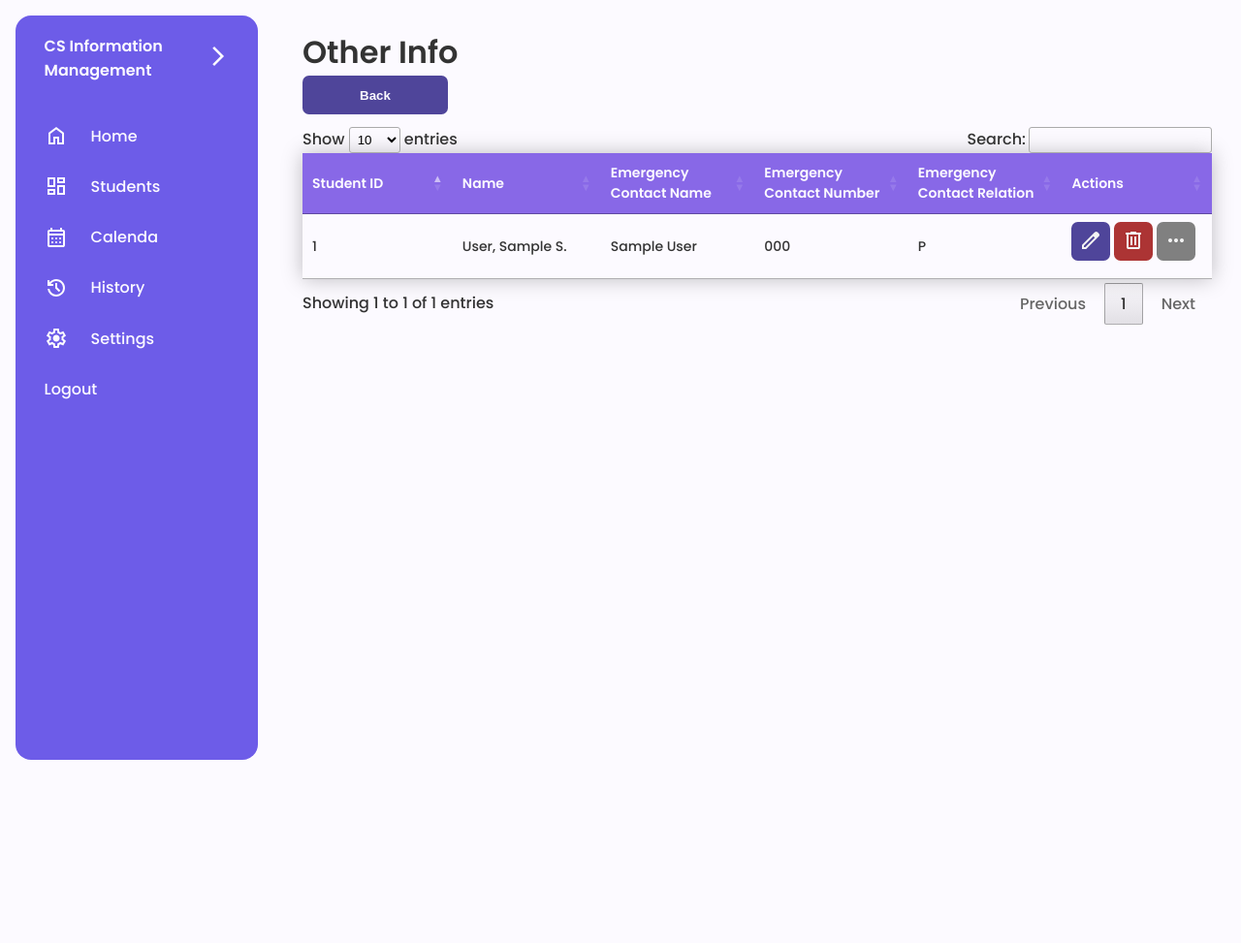
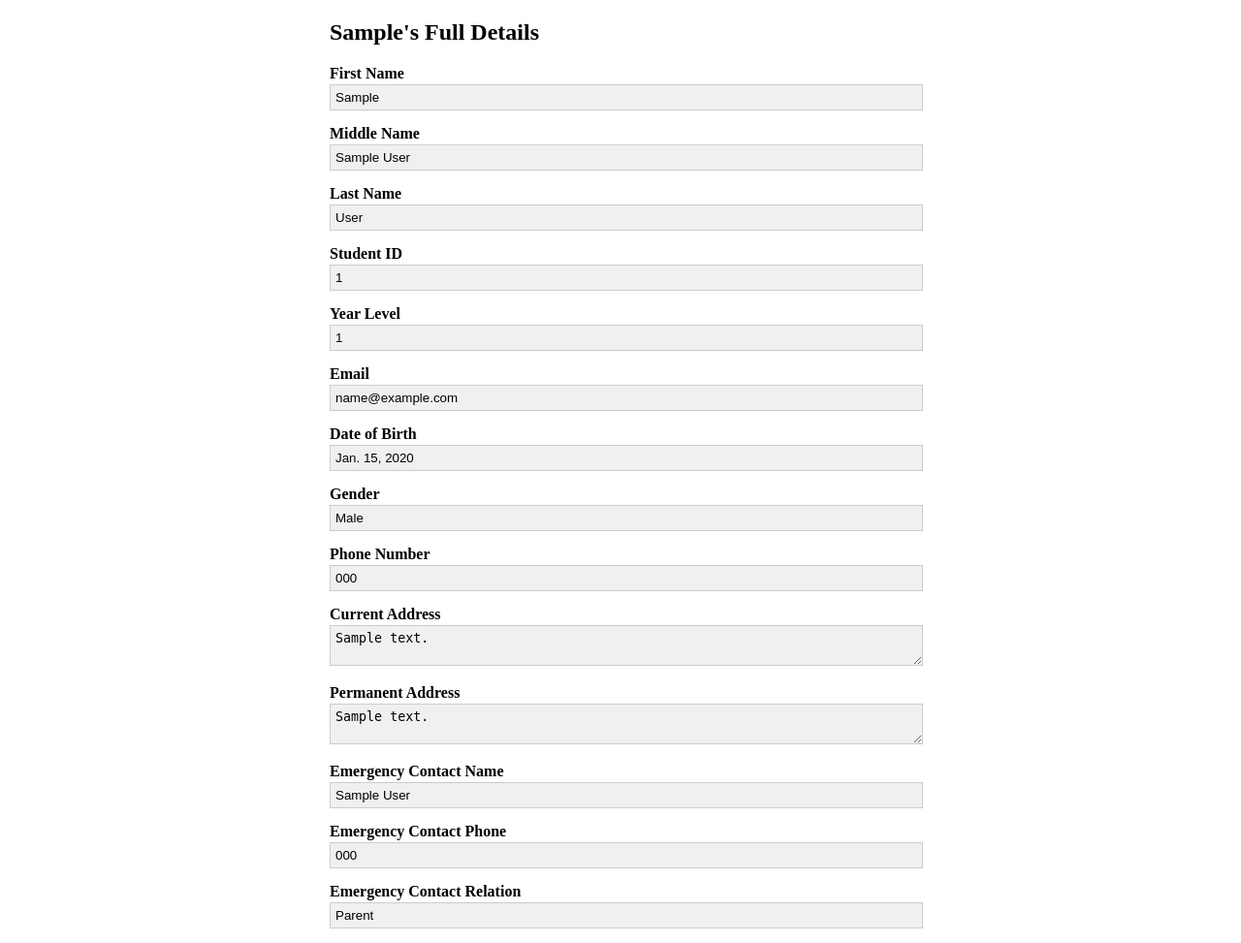
Before and after one commit to DavonGT/CSD-Student-IMS, a Django app: page /other_info/1 in a window 1280 px wide. Shown: the whole page at 97% size. Before the commit the page ends 784 px from the top, so only its background shows below. Run offline with Django 5.2, Linux system fonts and the light colour scheme; tables that the repository leaves empty hold one stand-in row (values such as "Sample post"); some libraries are stand-ins or nearby versions.

Commit message:
hinimo ko nga form style an other info

```diff
--- a/core/templates/core/student_other_info.html
+++ b/core/templates/core/student_other_info.html
@@ -1,47 +1,90 @@
-{% extends "core/base.html" %}
-{% load static %}
-
-{% block content %}
-    <h1>Other Info</h1>
-    <button class='purple-button' onclick="window.location.href='{% url 'student_list' %}'">Back</button>
-    <table id="students" class="table">
-        <thead>
-            <tr>
-	            <th data-title="Student ID">Student ID</th>
-                <th data-title="Name">Name</th>
-                <th data-title="Emergency Contact Name">Emergency Contact Name</th>
-		        <th data-title="Emergency Contact Number">Emergency Contact Number</th>
-                <th data-title="Emergency Contact Relation">Emergency Contact Relation</th>
-                <th data-title="Actions">Actions</th>
-            </tr>
-        </thead>
-        <tbody>
-            <tr>
-                <td data-title="Student ID">{{ student.student_id }}</td>
-                <td data-title="Name">{{ student.name }}</td>
-                <td data-title="Emergency Contact Name">{{ student.emergency_contact_name }}</td>
-                <td data-title="Emergency Contact Number">{{ student.emergency_contact_phone}}</td>
-                <td data-title="Emergency Contact Relation">{{ student.emergency_contact_relation }}</td>
-                <td data-title="Actions">
-                    <div class="action-button-container">
-                        <button class="edit-button" onclick="window.location.href='{% url 'student_update' student.pk %}'">
-                            <svg xmlns="http://www.w3.org/2000/svg" height="24px" viewBox="0 -960 960 960" width="24px" fill="#F3F3F3"><path d="M200-200h57l391-391-57-57-391 391v57Zm-80 80v-170l528-527q12-11 26.5-17t30.5-6q16 0 31 6t26 18l55 56q12 11 17.5 26t5.5 30q0 16-5.5 30.5T817-647L290-120H120Zm640-584-56-56 56 56Zm-141 85-28-29 57 57-29-28Z"/></svg>
-                        </button>
-                        <button class="delete-button" onclick="window.location.href='{% url 'student_delete' student.pk %}'">
-                            <svg xmlns="http://www.w3.org/2000/svg" height="24px" viewBox="0 -960 960 960" width="24px" fill="#F3F3F3"><path d="M280-120q-33 0-56.5-23.5T200-200v-520h-40v-80h200v-40h240v40h200v80h-40v520q0 33-23.5 56.5T680-120H280Zm400-600H280v520h400v-520ZM360-280h80v-360h-80v360Zm160 0h80v-360h-80v360ZM280-720v520-520Z"/></svg>
-                        </button>
-                        <button class="others-button"onclick="window.location.href='{% url 'other_info' student.pk %}'">
-                            <svg xmlns="http://www.w3.org/2000/svg" height="24px" viewBox="0 -960 960 960" width="24px" fill="#F3F3F3"><path d="M240-400q-33 0-56.5-23.5T160-480q0-33 23.5-56.5T240-560q33 0 56.5 23.5T320-480q0 33-23.5 56.5T240-400Zm240 0q-33 0-56.5-23.5T400-480q0-33 23.5-56.5T480-560q33 0 56.5 23.5T560-480q0 33-23.5 56.5T480-400Zm240 0q-33 0-56.5-23.5T640-480q0-33 23.5-56.5T720-560q33 0 56.5 23.5T800-480q0 33-23.5 56.5T720-400Z"/></svg>
-                        </button>
-                    </div>
-                </td>
-            </tr>
-        </tbody>
-    </table>
-
-    <script>
-        $(document).ready(function() {
-            $('#students').DataTable();
-        });
-    </script>
-{% endblock %}
+<!DOCTYPE html>
+<html>
+<head>
+    <title>Student Details</title>
+    <style>
+        label {
+            display: block;
+            margin-top: 10px;
+            font-weight: bold;
+        }
+        input[readonly], textarea[readonly] {
+            width: 100%;
+            padding: 5px;
+            margin-top: 2px;
+            background-color: #f0f0f0;
+            border: 1px solid #ccc;
+        }
+        .form-group {
+            margin-bottom: 15px;
+        }
+        .form-container {
+            max-width: 600px;
+            margin: auto;
+        }
+    </style>
+</head>
+<body>
+    <div class="form-container">
+        <h2>{{ student.first_name }}'s Full Details</h2>
+        <form>
+            <div class="form-group">
+                <label>First Name</label>
+                <input type="text" value="{{ student.first_name }}" readonly>
+            </div>
+            <div class="form-group">
+                <label>Middle Name</label>
+                <input type="text" value="{{ student.middle_name }}" readonly>
+            </div>
+            <div class="form-group">
+                <label>Last Name</label>
+                <input type="text" value="{{ student.last_name }}" readonly>
+            </div>
+            <div class="form-group">
+                <label>Student ID</label>
+                <input type="text" value="{{ student.student_id }}" readonly>
+            </div>
+            <div class="form-group">
+                <label>Year Level</label>
+                <input type="text" value="{{ student.get_year_level_display }}" readonly>
+            </div>
+            <div class="form-group">
+                <label>Email</label>
+                <input type="email" value="{{ student.email }}" readonly>
+            </div>
+            <div class="form-group">
+                <label>Date of Birth</label>
+                <input type="text" value="{{ student.date_of_birth }}" readonly>
+            </div>
+            <div class="form-group">
+                <label>Gender</label>
+                <input type="text" value="{{ student.get_gender_display }}" readonly>
+            </div>
+            <div class="form-group">
+                <label>Phone Number</label>
+                <input type="text" value="{{ student.phone_number }}" readonly>
+            </div>
+            <div class="form-group">
+                <label>Current Address</label>
+                <textarea readonly>{{ student.current_address }}</textarea>
+            </div>
+            <div class="form-group">
+                <label>Permanent Address</label>
+                <textarea readonly>{{ student.permanent_address }}</textarea>
+            </div>
+            <div class="form-group">
+                <label>Emergency Contact Name</label>
+                <input type="text" value="{{ student.emergency_contact_name }}" readonly>
+            </div>
+            <div class="form-group">
+                <label>Emergency Contact Phone</label>
+                <input type="text" value="{{ student.emergency_contact_phone }}" readonly>
+            </div>
+            <div class="form-group">
+                <label>Emergency Contact Relation</label>
+                <input type="text" value="{{ student.get_emergency_contact_relation_display }}" readonly>
+            </div>
+        </form>
+    </div>
+</body>
+</html>
```
Also changed, not shown: core/templates/core/student_other_info(orig).html (added, +47 -0 lines).
